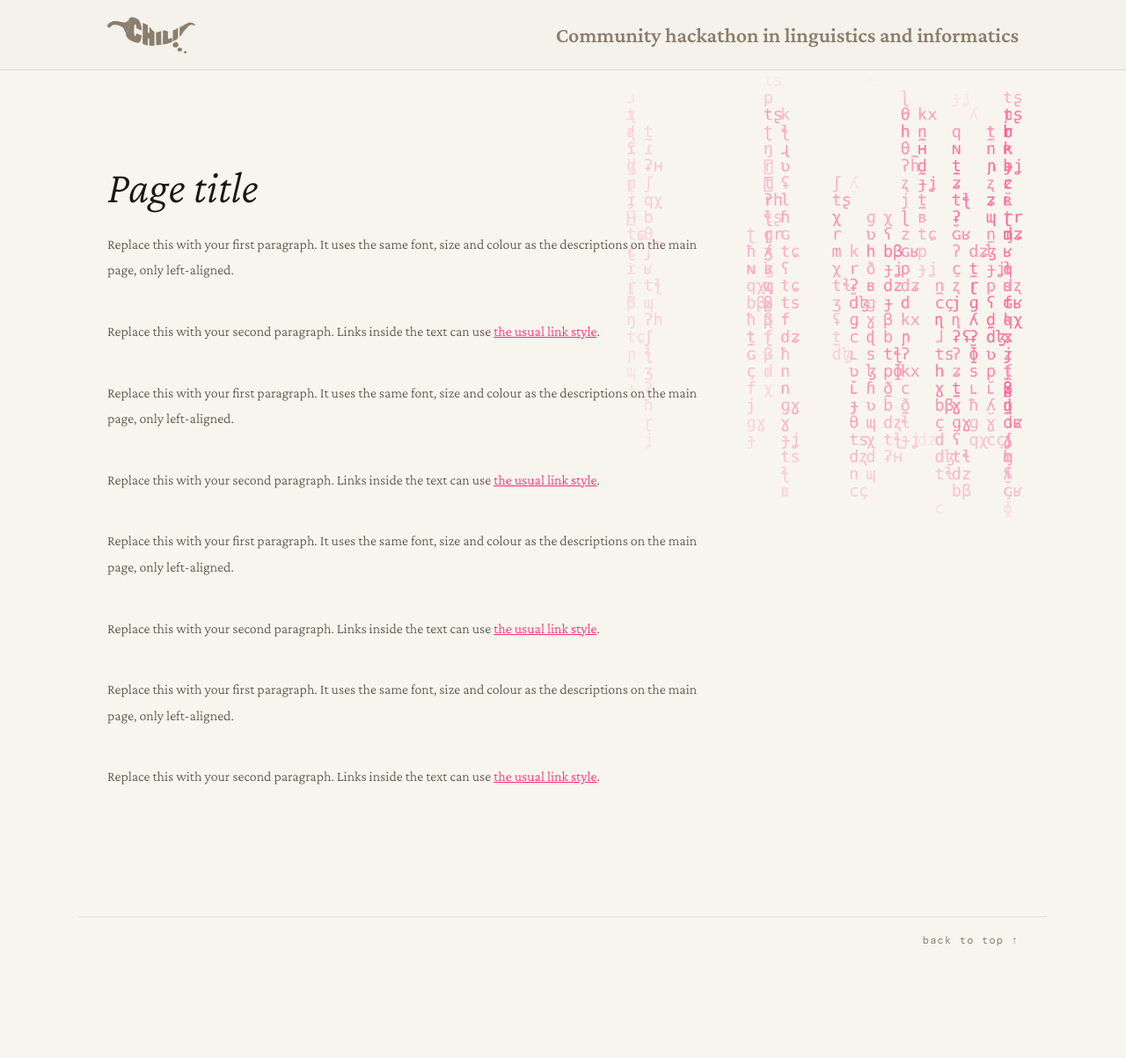
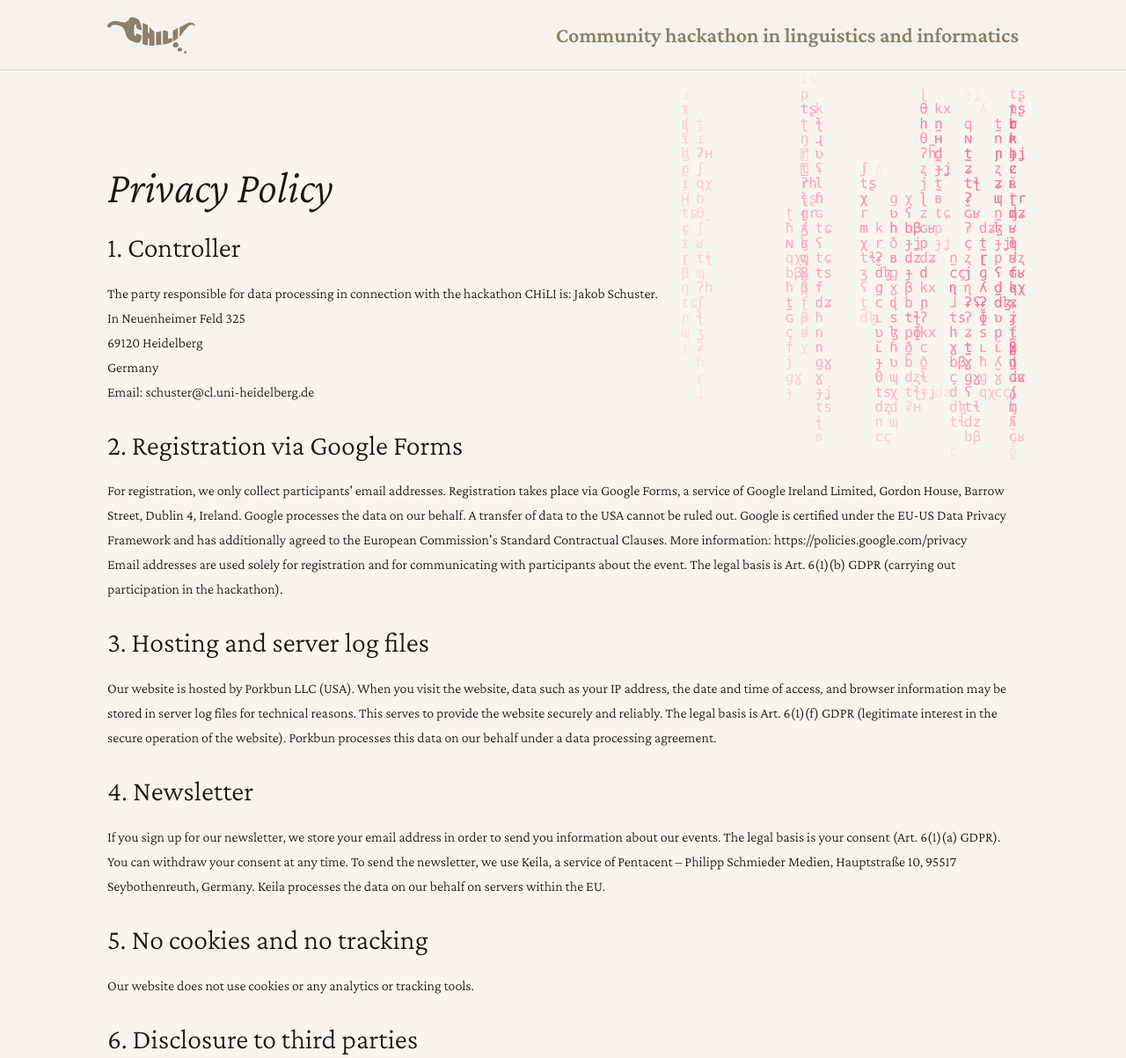
Before and after one commit to OwlMaria/hackathon2027, a plain HTML site: page privacy-notice.html in a window 1280 px wide. Shown: the top 1203 px of the page at 88% size. Before the commit the page ends 1096 px from the top, so only its background shows below. Drawn offline with nearby package versions, Linux system fonts and the light colour scheme; a web font is replaced by a local one.

Commit message:
Privacy and legal notice

```diff
--- a/privacy-notice.html
+++ b/privacy-notice.html
@@ -42,7 +42,7 @@ section.page-section .section-desc {
 }
 
 section.page-section {
-    background: url('images/ipa-rain.png') right top / auto 100% no-repeat;
+    background: url('images/ipa-rain.png') right top / clamp(670px, 35vw, 870px) auto no-repeat;
 }
 
 .footer-left { margin-left: auto; }
@@ -67,31 +67,31 @@ section.page-section {
 
 <!-- CONTENT -->
 <section class="page-section">
-  <h2 class="section-title">Page title</h2>
-  <p class="section-desc">
-    Replace this with your first paragraph. It uses the same font, size and colour as the descriptions on the main page, only left-aligned.
-  </p>
-  <p class="section-desc">
-    Replace this with your second paragraph. Links inside the text can use <a class="text-link" href="#">the usual link style</a>.
-  </p>
-  <p class="section-desc">
-    Replace this with your first paragraph. It uses the same font, size and colour as the descriptions on the main page, only left-aligned.
-  </p>
-  <p class="section-desc">
-    Replace this with your second paragraph. Links inside the text can use <a class="text-link" href="#">the usual link style</a>.
-  </p>
-  <p class="section-desc">
-    Replace this with your first paragraph. It uses the same font, size and colour as the descriptions on the main page, only left-aligned.
-  </p>
-  <p class="section-desc">
-    Replace this with your second paragraph. Links inside the text can use <a class="text-link" href="#">the usual link style</a>.
-  </p>
-  <p class="section-desc">
-    Replace this with your first paragraph. It uses the same font, size and colour as the descriptions on the main page, only left-aligned.
-  </p>
-  <p class="section-desc">
-    Replace this with your second paragraph. Links inside the text can use <a class="text-link" href="#">the usual link style</a>.
-  </p>
+  <h2 class="section-title">Privacy Policy</h2>
+<h3>1. Controller</h3>
+<p class=«section-desc»>The party responsible for data processing in connection with the hackathon CHiLI is:
+Jakob Schuster.<br>
+In Neuenheimer Feld 325<br>
+69120 Heidelberg<br>
+Germany<br>
+Email: schuster@cl.uni-heidelberg.de</p><br>
+<h3>2. Registration via Google Forms</h3>
+<p class=«section-desc»>For registration, we only collect participants' email addresses. Registration takes place via Google Forms, a service of Google Ireland Limited, Gordon House, Barrow Street, Dublin 4, Ireland. Google processes the data on our behalf. A transfer of data to the USA cannot be ruled out. Google is certified under the EU-US Data Privacy Framework and has additionally agreed to the European Commission's Standard Contractual Clauses. More information: https://policies.google.com/privacy</p>
+<p class=«section-desc»>Email addresses are used solely for registration and for communicating with participants about the event. The legal basis is Art. 6(1)(b) GDPR (carrying out participation in the hackathon).</p><br>
+<h3>3. Hosting and server log files</h3>
+<p class=«section-desc»>Our website is hosted by Porkbun LLC (USA). When you visit the website, data such as your IP address, the date and time of access, and browser information may be stored in server log files for technical reasons. This serves to provide the website securely and reliably. The legal basis is Art. 6(1)(f) GDPR (legitimate interest in the secure operation of the website). Porkbun processes this data on our behalf under a data processing agreement. </p><br>
+<h3>4. Newsletter</h3>
+<p class=«section-desc»>If you sign up for our newsletter, we store your email address in order to send you information about our events. The legal basis is your consent (Art. 6(1)(a) GDPR). You can withdraw your consent at any time. To send the newsletter, we use Keila, a service of Pentacent – Philipp Schmieder Medien, Hauptstraße 10, 95517 Seybothenreuth, Germany. Keila processes the data on our behalf on servers within the EU.</p><br>
+<h3>5. No cookies and no tracking</h3>
+<p class=«section-desc»>Our website does not use cookies or any analytics or tracking tools.</p><br>
+<h3>6. Disclosure to third parties</h3>
+<p class=«section-desc»>Apart from the service providers named above, who act on our behalf, we do not pass your data on to third parties.</p><br>
+<h3>7. Retention period</h3>
+<p class=«section-desc»>Email addresses will be deleted from our accounts three months after the publication of the hackathon results, including the responses stored in Google Forms. This does not apply to email addresses subscribed to the newsletter; the retention period described above applies to these.</p><br>
+<h3>8. Your rights</h3>
+<p class=«section-desc»>You have the right of access (Art. 15 GDPR), rectification (Art. 16 GDPR), erasure (Art. 17 GDPR), restriction of processing (Art. 18 GDPR) and objection (Art. 21 GDPR). To exercise these rights, contact us at the email address above.</p>
+<p class=«section-desc»>You also have the right to lodge a complaint with a data protection supervisory authority, for example the State Commissioner for Data Protection of Lower Saxony (Die Landesbeauftragte für den Datenschutz Niedersachsen), Prinzenstraße 5, 30159 Hannover, Germany.</p><br>
+
 </section>
 
 <!-- FOOTER -->
--- a/style.css
+++ b/style.css
@@ -387,6 +387,15 @@ section {
     font-size: clamp(2rem, 4vw, 3.2rem);
     font-weight: 300;
     font-style: italic;
+    line-height: 1.15;
+    margin-bottom: 1.25rem;
+    color: var(--text);
+}
+
+h3{
+    font-family: var(--font-head);
+    font-size: clamp(1.4rem, 2.5vw, 2.2rem);
+    font-weight: 300;
     line-height: 1.15;
     margin-bottom: 1.25rem;
     color: var(--text);
@@ -948,7 +957,7 @@ details[open] .faq-q::after { transform: rotate(45deg); color: var(--accent); }
 .newsletter-form {
     display: flex;
     gap: 0;
-    max-width: 400px;
+    max-width: 560px;
     margin: 0 auto;
 }
 
@@ -1091,4 +1100,7 @@ u {
         align-items: center;
         gap: 1rem;
     }
+    .newsletter-form {
+        max-width: 360spx;
+    }
 }
```
Also changed, not shown: index.html (+1 -1 lines), legal-notice.html (+5 -26 lines).
